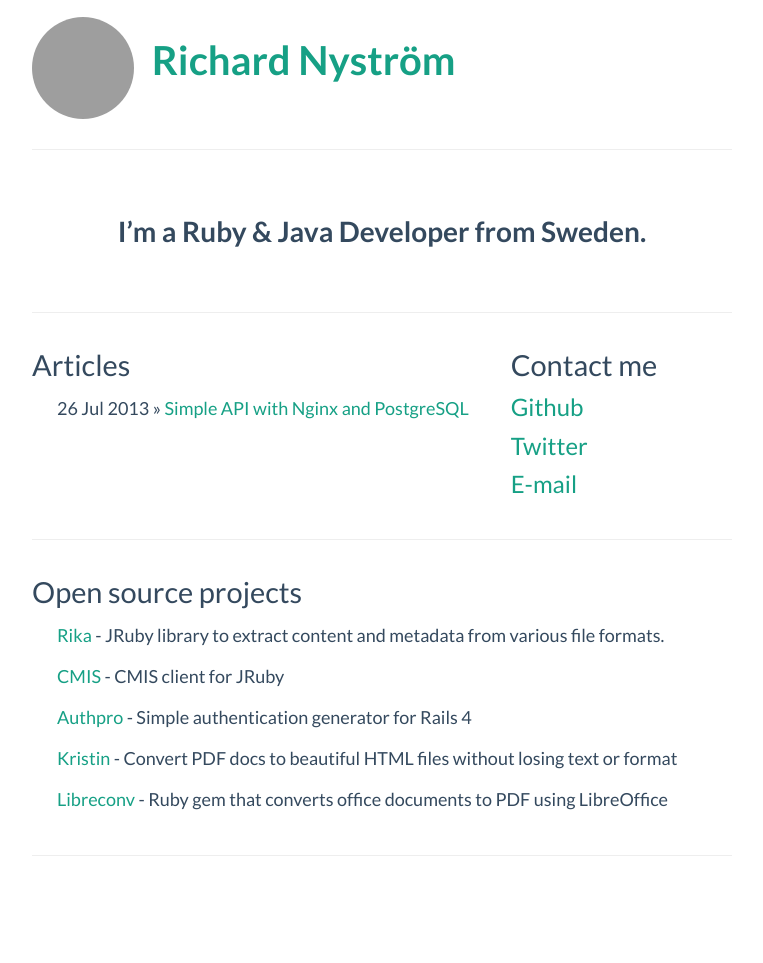
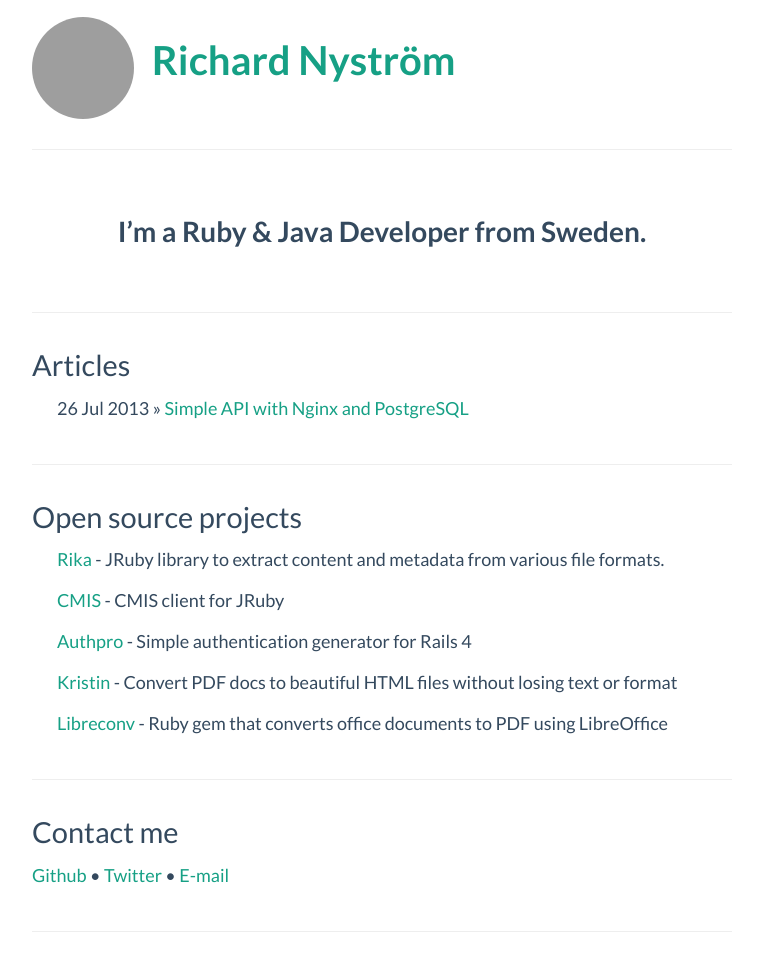
Before and after one commit to ricn/ricn.github.io, a Jekyll site: the page built from index.html, in a window 1280 px wide, cut to the strip 0-963 px from the top of the page. Shown: the whole strip, without its empty margins (258-1021 px from the left). Built offline with Jekyll 4.4.1, drawn with Linux system fonts in a browser that asks for light colours; before the commit the page ends 900 px from its top, so only the background shows below that; grey boxes are pictures that could not be loaded.

Commit message:
Design changes

```diff
--- a/index.html
+++ b/index.html
@@ -9,21 +9,13 @@
 <hr>
 
 <div class="row-fluid">
-
-	<div class="span8">
+	<div class="span12">
   	<h4>Articles</h4>
   	<ul class="posts">
     	{% for post in site.posts %}
       	<li><p>{{ post.date | date_to_string }} &raquo; <a href="{{ post.url }}">{{ post.title }}</a></p></li>
     	{% endfor %}
   	</ul>
-  </div>
-
-  <div class="span4 pull-right">
-  	<h4>Contact me</h4>
-  	<h6><a href="https://github.com/ricn" target="_blank">Github</a></h6>
-  	<h6><a href="https://twitter.com/richardnystrom" target="_blank">Twitter</a></h6>
-  	<h6><a href="mailto: ricny046@gmail.com">E-mail</a></h6>
   </div>
 </div>
 <hr>
@@ -50,3 +42,14 @@
   </div>
 </div>
 <hr>
+<div class="row-fluid">
+  <div class="span12">
+    <h4>Contact me</h4>
+    <p><a href="https://github.com/ricn" target="_blank">Github</a> &bull;
+       <a href="https://twitter.com/richardnystrom" target="_blank">Twitter</a> &bull;
+       <a href="mailto: ricny046@gmail.com">E-mail</a>
+    </p>
+</div>
+
+</div>
+<hr>
```
